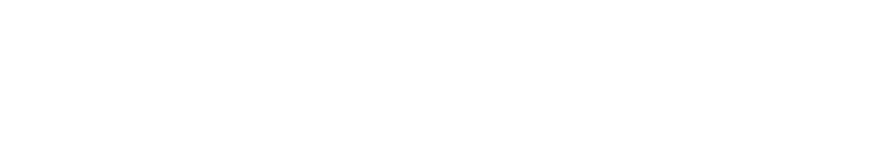
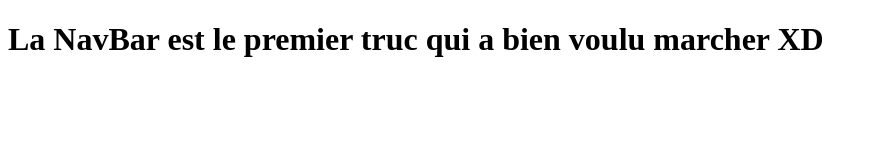
Before and after one commit to Desooe-pro/Prise_en_main, a plain HTML site: page index.html in a window 1280 px wide. Shown: the whole page, without its empty margins (0-877 px from the left). Drawn offline with Linux system fonts and the light colour scheme.

Commit message:
Modif NavBar

```diff
--- a/CSS/styles.css
+++ b/CSS/styles.css
@@ -0,0 +1,3 @@
+h1 {
+    text-decoration: underline;
+}
--- a/index.html
+++ b/index.html
@@ -2,9 +2,9 @@
 <html lang="en">
 <head>
     <meta charset="UTF-8">
-    <title>Title</title>
+    <title>NavBar</title>
 </head>
 <body>
-
+  <h1>La NavBar est le premier truc qui a bien voulu marcher XD</h1>
 </body>
 </html>
```
